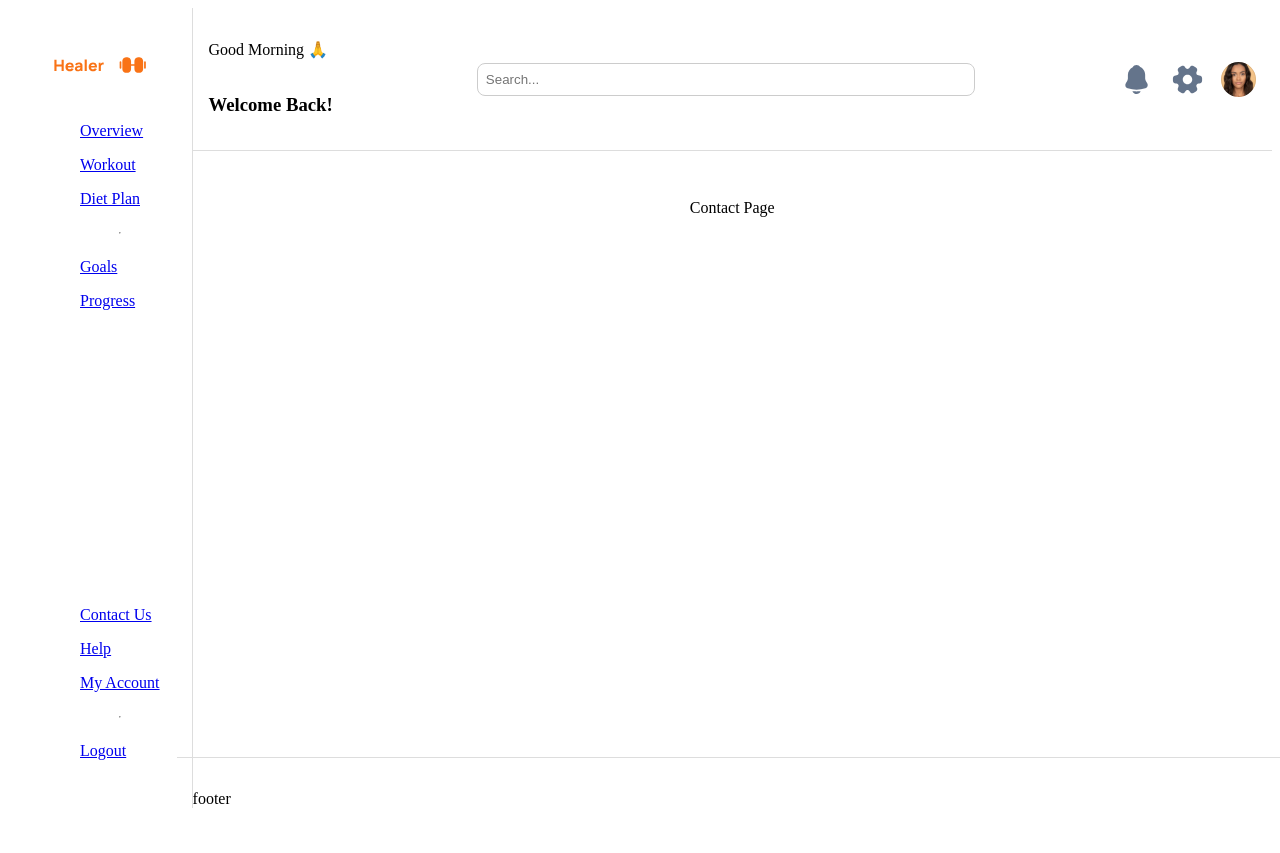
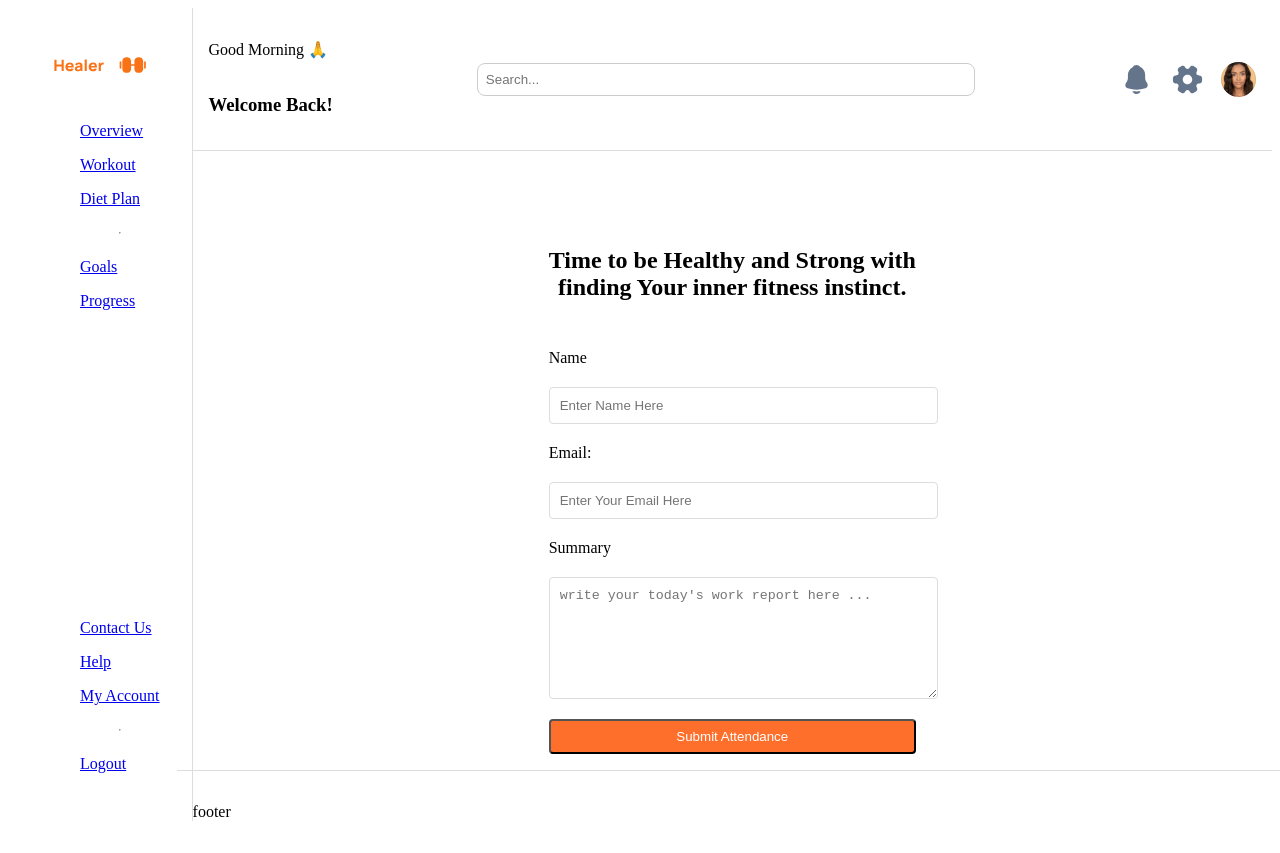
Before and after one commit to piotechindia/healer, a Next.js app: page /contact in a window 1280 px wide. Built offline with nearby package versions, Linux system fonts and the light colour scheme.

Commit message:
new file:   app/contact/contact.module.css 	modified:   app/contact/page.tsx

```diff
--- /dev/null
+++ b/app/contact/contact.module.css
@@ -0,0 +1,34 @@
+.contactform {
+    display: flex;
+    justify-items: center;
+    align-items: center;
+    height: 100%;
+}
+
+.heading {
+    text-align: center;
+    font-size: 1.5rem;
+    margin: 3rem auto;
+}
+
+.submitBtn {
+    padding: 8px 10px;
+    background-color: #ff6f2c;
+    border-radius: 4px;
+    color: #fff;
+    width: 100%;
+    transition: .3s all ease-in-out;
+}
+.submitBtn:hover{
+    transform: scale(1.2);
+}
+
+.contactform input,
+.contactform textarea {
+    width: 100%;
+}
+
+.contactform input:focus,
+.contactform textarea:focus {
+    outline: none;
+}
--- a/app/contact/page.tsx
+++ b/app/contact/page.tsx
@@ -1,18 +1,72 @@
-import Image from 'next/image'
-import Header from '../components/header'
-import Footer from '../components/footer'
-import Sidebar from '../components/sidebar'
-import styles from '../styles/styles.module.css'
+"use client"
+import React, { useState } from 'react';
+import Header from '../components/header';
+import Footer from '../components/footer';
+import Sidebar from '../components/sidebar';
+import styles from '../styles/styles.module.css';
+import Cstyle from './contact.module.css'
 
-export default function Contact() {
+const Contact = () => {
+  const [formData, setFormData] = useState({
+    name: '',
+    email: '',
+    subject: ''
+  });
+
+  const handleChange = (e) => {
+    const { name, value } = e.target;
+    setFormData({
+      ...formData,
+      [name]: value
+    });
+  };
+
+  const handleSubmit = async (e) => {
+    e.preventDefault();
+    try {
+      const scriptURL = 'https://script.google.com/macros/s/AKfycbxOUeRz7XTfO79gYr4XI79X4W34zkn78YeUmYQziGlPVS_ROSEi1R_B7QZ4dv7-fSla/exec';
+      const response = await fetch(scriptURL, {
+        method: 'POST',
+        body: new FormData(e.target)
+      });
+      if (response.ok) {
+        alert('Your Attendance Has Been Submitted. Thank You!!');
+        setFormData({
+          name: '',
+          email: '',
+          subject: ''
+        });
+      } else {
+        throw new Error('Submission failed');
+      }
+    } catch (error) {
+      console.error('Error!', error.message);
+    }
+  };
+
   return (
     <main className={styles.main}>
-      <Header/>
-      <Sidebar/>
+      <Header />
+      <Sidebar />
       <div className={styles.pageContent}>
-        <p>Contact Page</p>
-        <Footer/>
+        <div className={Cstyle.contactform}>
+          <form onSubmit={handleSubmit} name="google-sheet">
+            <h1 className={Cstyle.heading}>Time to be Healthy and Strong with <br />finding Your inner fitness instinct.</h1>
+            <div style={{ display: 'flex', flexDirection: 'column', gap: '20px' }}>
+              <label htmlFor="name">Name</label>
+              <input type="text" id="name" name="name" placeholder="Enter Name Here" value={formData.name} onChange={handleChange} required  style={{border: '.1rem solid #ddd', borderRadius: '4px', padding: '10px'}}/>
+              <label htmlFor= "email">Email:</label>
+              <input type="email" id="email" name="email" placeholder="Enter Your Email Here" value={formData.email} onChange={handleChange} required  style={{border: '.1rem solid #ddd', borderRadius: '4px', padding: '10px'}}/ >
+              <label htmlFor="subject">Summary</label>
+              <textarea id="subject" placeholder="write your today's work report here ..." name="subject" value={formData.subject} onChange={handleChange} required style={{border: '.1rem solid #ddd', borderRadius: '4px', padding: '10px',height: '100px'}}></textarea>
+              <button type="submit" className={Cstyle.submitBtn}>Submit Attendance</button>
+            </div>
+          </form>
         </div>
+        <Footer />
+      </div>
     </main>
-  )
-}
+  );
+};
+
+export default Contact;
```
